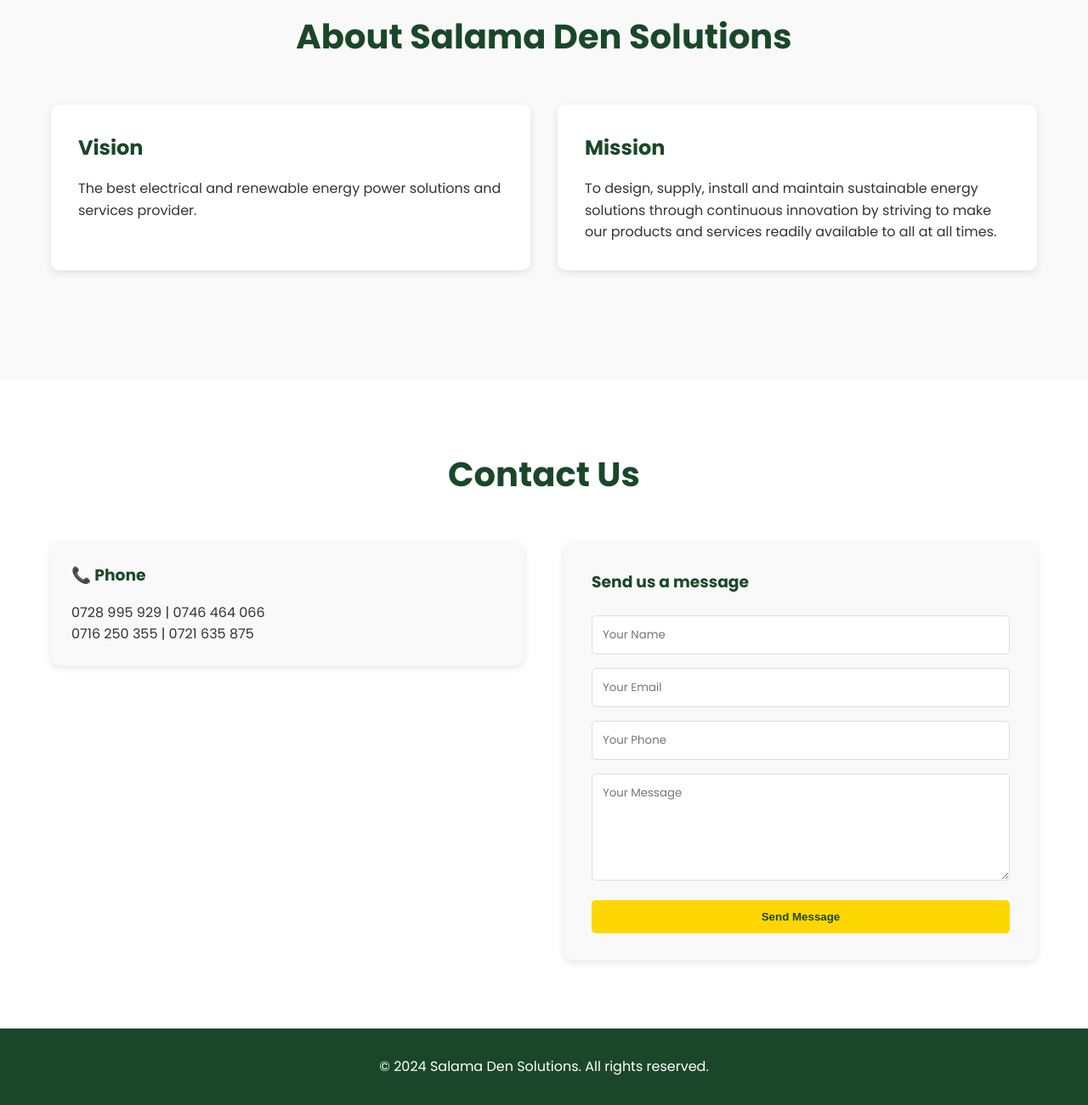
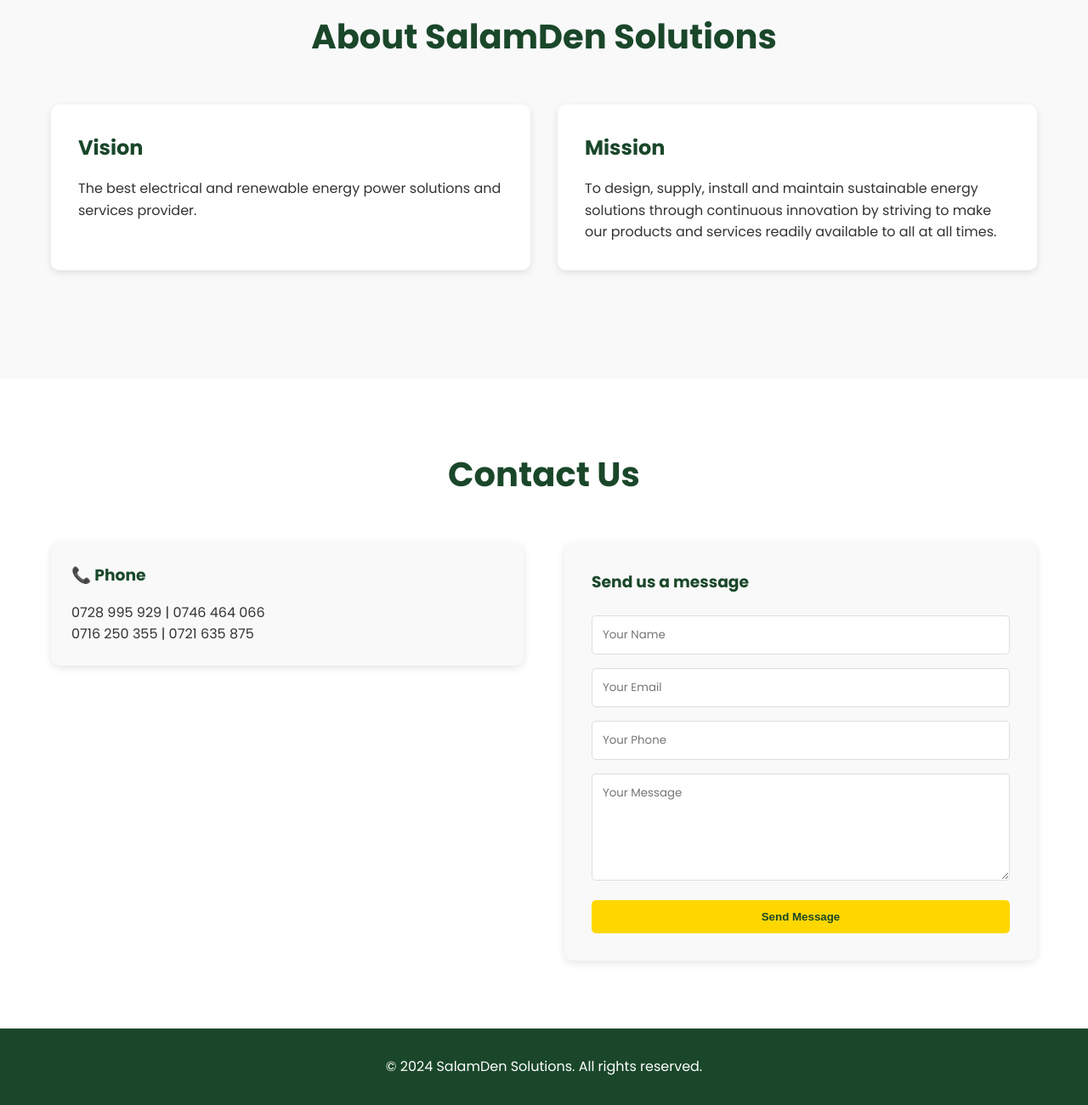
Before and after one commit to opiyo-cyber/salama-den-solutions, a plain HTML site: page index.html in a window 1280 px wide. Shown: the part 1367-2667 px from the top of the page at 85% size. Drawn offline with Linux system fonts and the light colour scheme.

Commit message:
Change company name to SalamDen (one word)

```diff
--- a/index.html
+++ b/index.html
@@ -3,14 +3,14 @@
 <head>
     <meta charset="UTF-8">
     <meta name="viewport" content="width=device-width, initial-scale=1.0">
-    <title>Salama Den Solutions - Electrical & Renewable Energy Solutions</title>
+    <title>SalamDen Solutions - Electrical & Renewable Energy Solutions</title>
     <link rel="stylesheet" href="styles.css">
     <link href="https://fonts.googleapis.com/css2?family=Poppins:wght@300;400;600;700&display=swap" rel="stylesheet">
 </head>
 <body>
     <nav class="navbar">
         <div class="container">
-            <div class="nav-brand"><h2>Salama Den Solutions</h2></div>
+            <div class="nav-brand"><h2>SalamDen Solutions</h2></div>
             <button class="nav-toggle" id="navToggle"><span></span><span></span><span></span></button>
             <ul class="nav-menu" id="navMenu">
                 <li><a href="#home" class="nav-link">Home</a></li>
@@ -79,7 +79,7 @@
 
     <section id="about" class="about">
         <div class="container">
-            <h2 class="section-title">About Salama Den Solutions</h2>
+            <h2 class="section-title">About SalamDen Solutions</h2>
             <div class="vision-mission">
                 <div class="vm-card">
                     <h4>Vision</h4>
@@ -120,7 +120,7 @@
 
     <footer class="footer">
         <div class="container">
-            <p>&copy; 2024 Salama Den Solutions. All rights reserved.</p>
+            <p>&copy; 2024 SalamDen Solutions. All rights reserved.</p>
         </div>
     </footer>
     <script src="script.js"></script>
```
